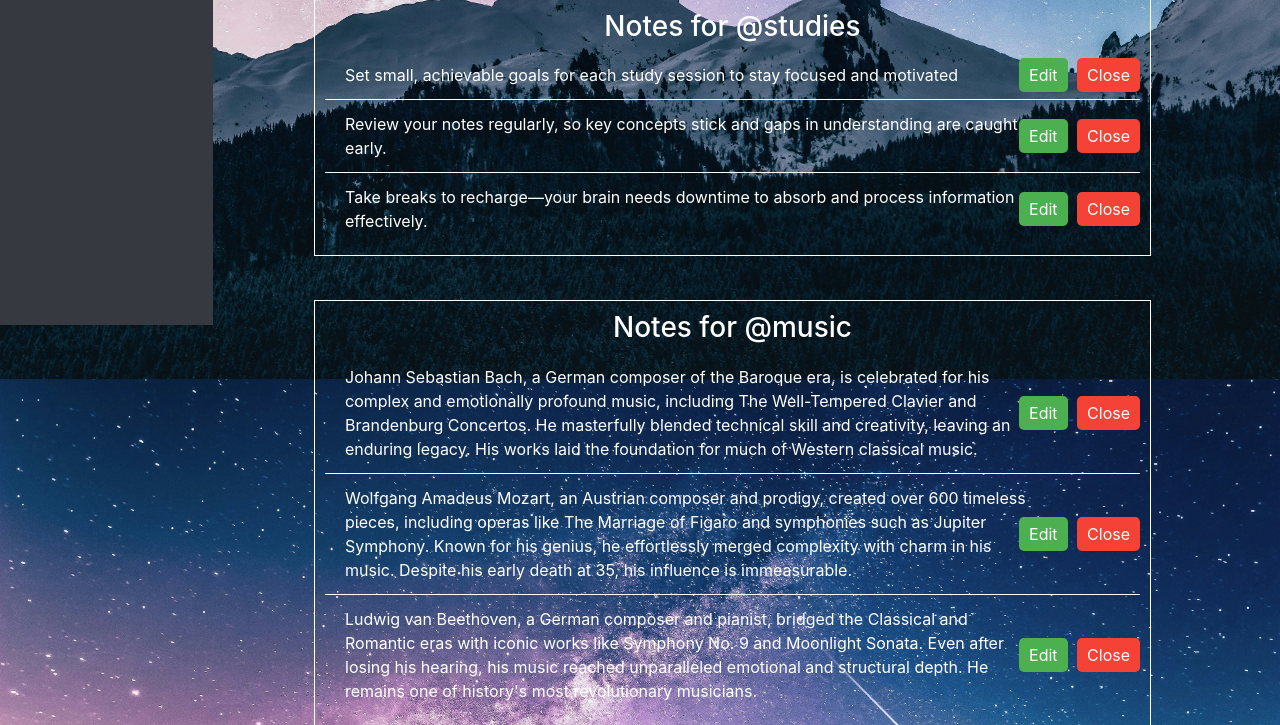
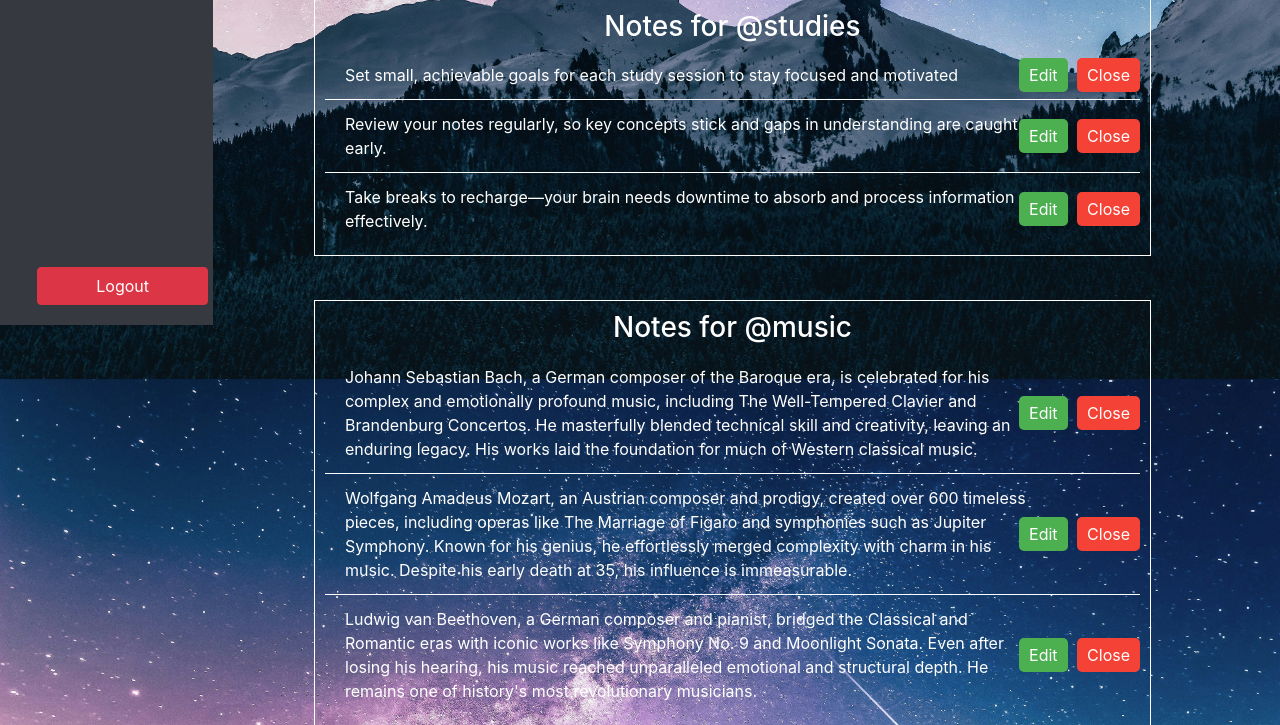
Before and after one commit to Tarxanask/LabWork, a Flask app: page / in a window 1280 px wide. Shown: the part 475-1200 px from the top of the page. Run offline with Flask 3, Linux system fonts and the light colour scheme; a user stored in the database is signed in; some libraries are stand-ins or nearby versions.

Commit message:
new logout button
new logout button

```diff
--- a/website/templates/home.html
+++ b/website/templates/home.html
@@ -27,6 +27,11 @@
                     </div>
                     <button type="submit" class="btn btn-primary">Add Tag</button>
                 </form>
+                 <div style="position: absolute; bottom: 20px; width: 100%; text-align: center;">
+                    <form method="GET" action="/logout">
+                        <button type="submit" class="btn btn-danger" style="width: 80%; background-color: #dc3545; border-color: #dc3545;">Logout</button>
+                    </form>
+                </div>
             </div>
         </nav>
 
@@ -62,7 +67,7 @@
                             {{ note.data }}
                             <div class="button-container">
                                 <button class="edit-btn" onclick="window.location.href='/edit-note/{{ note.id }}'">Edit</button>
-                                <button class="close-btn" onClick="deleteNote({{ note.id }})">Close</button>
+                                <button class="close-btn" onClick="deleteNote('{{ note.id }}')">Close</button>
                             </div>
                         </li>
                         {% endif %}
```
Also changed, not shown: .aider.chat.history.md, 1 other file.
